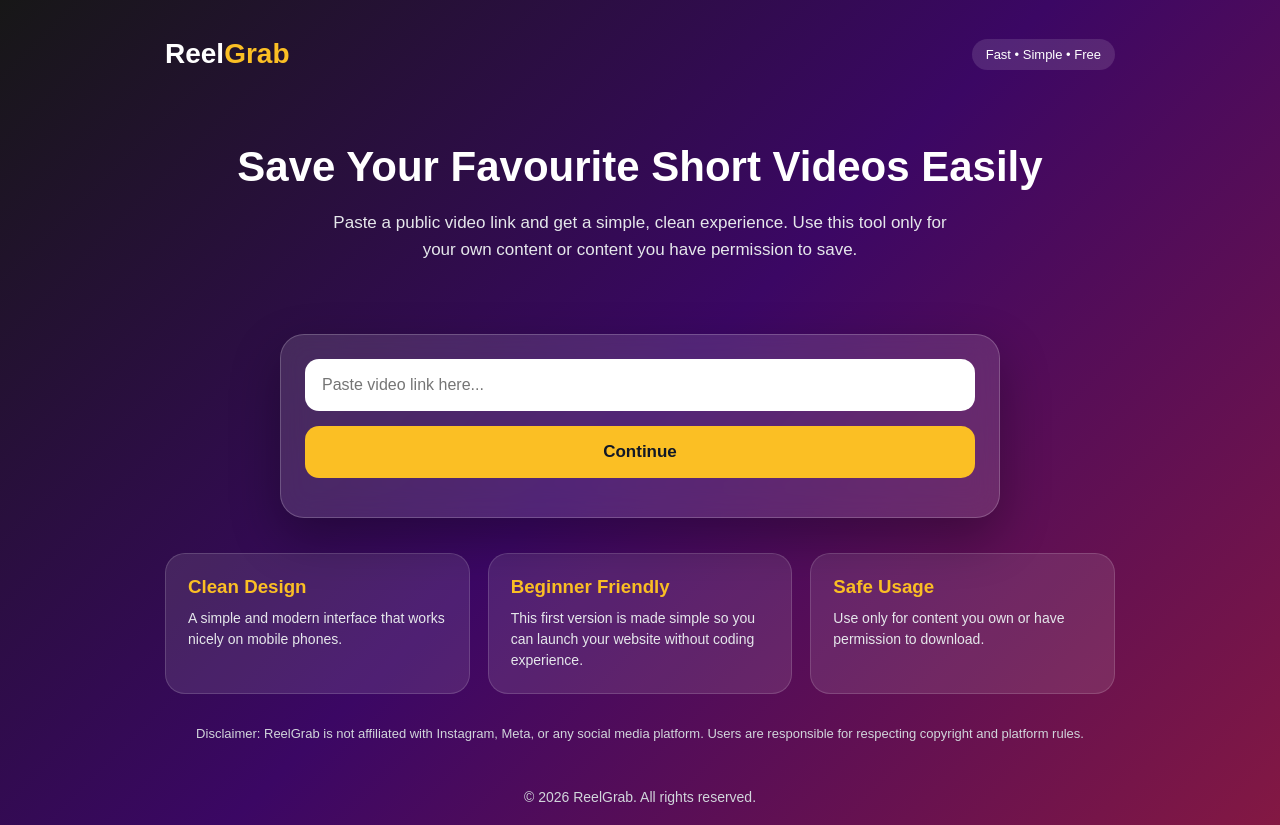
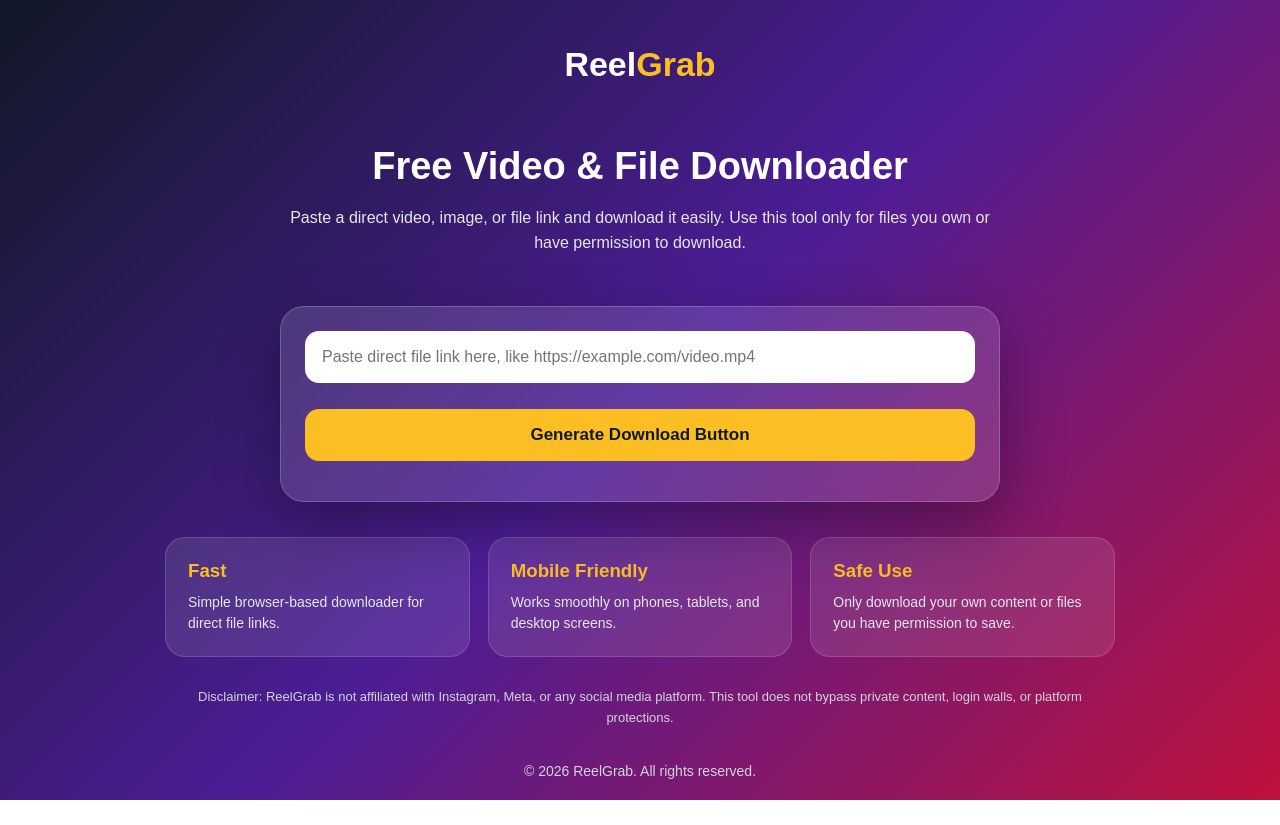
Before and after one commit to englishflowofficial/reelgrab, a plain HTML site: page index.html in a window 1280 px wide. After the commit the page ends 800 px from the top, so only its background shows below. Drawn offline with Linux system fonts and the light colour scheme.

Commit message:
Revamp index.html for file downloading feature
Updated title and various styles for improved design. Changed functionality to support direct file downloads instead of video links.

```diff
--- a/index.html
+++ b/index.html
@@ -3,7 +3,7 @@
 <head>
   <meta charset="UTF-8" />
   <meta name="viewport" content="width=device-width, initial-scale=1.0" />
-  <title>ReelGrab - Save Your Reels</title>
+  <title>ReelGrab - Free Video Saver</title>
   <style>
     * {
       box-sizing: border-box;
@@ -14,7 +14,7 @@
 
     body {
       min-height: 100vh;
-      background: linear-gradient(135deg, #171717, #3b0764, #831843);
+      background: linear-gradient(135deg, #111827, #4c1d95, #be123c);
       color: white;
       padding: 20px;
     }
@@ -25,14 +25,12 @@
     }
 
     header {
-      display: flex;
-      justify-content: space-between;
-      align-items: center;
-      padding: 18px 0;
+      text-align: center;
+      padding: 25px 0;
     }
 
     .logo {
-      font-size: 28px;
+      font-size: 34px;
       font-weight: bold;
     }
 
@@ -40,41 +38,34 @@
       color: #fbbf24;
     }
 
-    .tag {
-      background: rgba(255,255,255,0.12);
-      padding: 8px 14px;
-      border-radius: 999px;
-      font-size: 13px;
-    }
-
     .hero {
       text-align: center;
-      padding: 55px 10px 35px;
+      padding: 35px 10px 20px;
     }
 
     .hero h1 {
-      font-size: 42px;
-      line-height: 1.15;
-      margin-bottom: 18px;
+      font-size: 38px;
+      margin-bottom: 15px;
+      line-height: 1.2;
     }
 
     .hero p {
+      max-width: 700px;
+      margin: auto;
       color: #e5e7eb;
-      font-size: 17px;
-      max-width: 650px;
-      margin: auto;
+      font-size: 16px;
       line-height: 1.6;
     }
 
     .box {
-      margin: 35px auto;
       max-width: 720px;
-      background: rgba(255,255,255,0.12);
-      backdrop-filter: blur(14px);
-      border: 1px solid rgba(255,255,255,0.2);
+      margin: 30px auto;
+      background: rgba(255, 255, 255, 0.13);
+      border: 1px solid rgba(255, 255, 255, 0.2);
+      backdrop-filter: blur(12px);
       border-radius: 24px;
       padding: 24px;
-      box-shadow: 0 20px 50px rgba(0,0,0,0.3);
+      box-shadow: 0 20px 60px rgba(0,0,0,0.35);
     }
 
     input {
@@ -84,10 +75,10 @@
       border: none;
       outline: none;
       font-size: 16px;
-      margin-bottom: 15px;
+      margin-bottom: 14px;
     }
 
-    button {
+    button, .download-btn {
       width: 100%;
       padding: 16px;
       border-radius: 14px;
@@ -97,6 +88,10 @@
       font-size: 17px;
       font-weight: bold;
       cursor: pointer;
+      display: block;
+      text-align: center;
+      text-decoration: none;
+      margin-top: 12px;
     }
 
     button:active {
@@ -104,9 +99,9 @@
     }
 
     #message {
-      margin-top: 15px;
+      margin-top: 16px;
+      line-height: 1.6;
       color: #fef3c7;
-      line-height: 1.5;
       font-size: 14px;
     }
 
@@ -125,8 +120,8 @@
     }
 
     .card h3 {
+      color: #fbbf24;
       margin-bottom: 10px;
-      color: #fbbf24;
     }
 
     .card p {
@@ -136,28 +131,27 @@
     }
 
     .notice {
+      text-align: center;
+      color: #d1d5db;
+      font-size: 13px;
+      line-height: 1.6;
       margin-top: 30px;
-      font-size: 13px;
-      color: #d1d5db;
-      line-height: 1.6;
-      text-align: center;
     }
 
     footer {
       text-align: center;
-      margin-top: 45px;
       color: #d1d5db;
+      margin-top: 35px;
       font-size: 14px;
     }
 
     @media (max-width: 600px) {
       .hero h1 {
-        font-size: 32px;
+        font-size: 30px;
       }
 
-      header {
-        flex-direction: column;
-        gap: 12px;
+      .logo {
+        font-size: 30px;
       }
     }
   </style>
@@ -166,43 +160,43 @@
   <div class="container">
     <header>
       <div class="logo">Reel<span>Grab</span></div>
-      <div class="tag">Fast • Simple • Free</div>
     </header>
 
     <section class="hero">
-      <h1>Save Your Favourite Short Videos Easily</h1>
+      <h1>Free Video & File Downloader</h1>
       <p>
-        Paste a public video link and get a simple, clean experience.
-        Use this tool only for your own content or content you have permission to save.
+        Paste a direct video, image, or file link and download it easily.
+        Use this tool only for files you own or have permission to download.
       </p>
     </section>
 
     <section class="box">
-      <input id="videoUrl" type="text" placeholder="Paste video link here..." />
-      <button onclick="handleDownload()">Continue</button>
+      <input id="fileUrl" type="text" placeholder="Paste direct file link here, like https://example.com/video.mp4" />
+      <button onclick="createDownload()">Generate Download Button</button>
       <div id="message"></div>
+      <div id="downloadArea"></div>
     </section>
 
     <section class="features">
       <div class="card">
-        <h3>Clean Design</h3>
-        <p>A simple and modern interface that works nicely on mobile phones.</p>
+        <h3>Fast</h3>
+        <p>Simple browser-based downloader for direct file links.</p>
       </div>
 
       <div class="card">
-        <h3>Beginner Friendly</h3>
-        <p>This first version is made simple so you can launch your website without coding experience.</p>
+        <h3>Mobile Friendly</h3>
+        <p>Works smoothly on phones, tablets, and desktop screens.</p>
       </div>
 
       <div class="card">
-        <h3>Safe Usage</h3>
-        <p>Use only for content you own or have permission to download.</p>
+        <h3>Safe Use</h3>
+        <p>Only download your own content or files you have permission to save.</p>
       </div>
     </section>
 
     <p class="notice">
       Disclaimer: ReelGrab is not affiliated with Instagram, Meta, or any social media platform.
-      Users are responsible for respecting copyright and platform rules.
+      This tool does not bypass private content, login walls, or platform protections.
     </p>
 
     <footer>
@@ -211,22 +205,52 @@
   </div>
 
   <script>
-    function handleDownload() {
-      const url = document.getElementById("videoUrl").value.trim();
+    function createDownload() {
+      const url = document.getElementById("fileUrl").value.trim();
       const message = document.getElementById("message");
+      const downloadArea = document.getElementById("downloadArea");
+
+      message.innerHTML = "";
+      downloadArea.innerHTML = "";
 
       if (!url) {
-        message.innerHTML = "Please paste a video link first.";
+        message.innerHTML = "Please paste a link first.";
         return;
       }
 
-      if (!url.startsWith("http")) {
-        message.innerHTML = "Please paste a valid link starting with http or https.";
+      if (!url.startsWith("http://") && !url.startsWith("https://")) {
+        message.innerHTML = "Please paste a valid link starting with http:// or https://";
         return;
       }
 
+      if (url.includes("instagram.com")) {
+        message.innerHTML =
+          "Instagram reel links are not direct video files. This free version supports only direct file links like .mp4, .jpg, .png, or .pdf.";
+        return;
+      }
+
+      const allowedExtensions = [".mp4", ".mov", ".webm", ".jpg", ".jpeg", ".png", ".gif", ".pdf", ".mp3"];
+
+      const lowerUrl = url.toLowerCase();
+      const looksDirect = allowedExtensions.some(ext => lowerUrl.includes(ext));
+
+      if (!looksDirect) {
+        message.innerHTML =
+          "This does not look like a direct file link. Try a link ending with .mp4, .jpg, .png, .pdf, or .mp3.";
+        return;
+      }
+
+      const a = document.createElement("a");
+      a.href = url;
+      a.download = "";
+      a.target = "_blank";
+      a.className = "download-btn";
+      a.innerText = "Download Now";
+
+      downloadArea.appendChild(a);
+
       message.innerHTML =
-        "Website design is ready. The download engine is not added yet because it needs a safe backend/API. First launch this page, then we will add the next feature carefully.";
+        "Your download button is ready. If the file opens instead of downloading, long-press the file and choose Save/Download.";
     }
   </script>
 </body>
```
